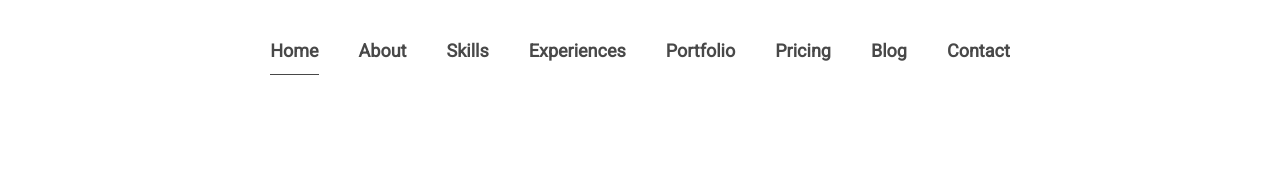
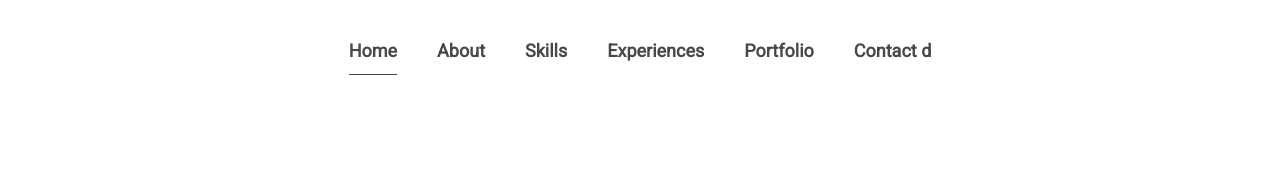
Before and after one commit to ryanprasetyo/ryanprasetyo.github.io, a plain HTML site: page index.html in a window 1280 px wide. Shown: the top 177 px of the page. Drawn offline with Linux system fonts and the light colour scheme; some packages are replaced by stand-ins of ours.

Commit message:
melakukan perubahan di file index.html

```diff
--- a/index.html
+++ b/index.html
@@ -87,13 +87,7 @@
                                     <a class="nav-link" href="#mh-portfolio">Portfolio</a>
                                 </li>
                                 <li class="nav-item">
-                                    <a class="nav-link" href="#mh-pricing">Pricing</a>
-                                </li>
-                                <li class="nav-item">
-                                    <a class="nav-link" href="#mh-blog">Blog</a>
-                                </li>
-                                <li class="nav-item">
-                                   <a class="nav-link" href="#mh-contact">Contact</a>
+                                   <a class="nav-link" href="#mh-contact">Contact d</a>
                                 </li>
                             </ul>
                         </div>
@@ -176,7 +170,7 @@
                                     <li><span>Javascript</span></li>
                                 </ul>
                             </div>
-                            <a href="#" class="btn btn-fill wow fadeInUp" data-wow-duration="0.8s" data-wow-delay="0.4s">Downlaod CV <i class="fa fa-download"></i></a>
+                            <!-- <a href="#" class="btn btn-fill wow fadeInUp" data-wow-duration="0.8s" data-wow-delay="0.4s">Downlaod CV <i class="fa fa-download"></i></a> -->
                         </div>
                     </div>
                 </div>
```
